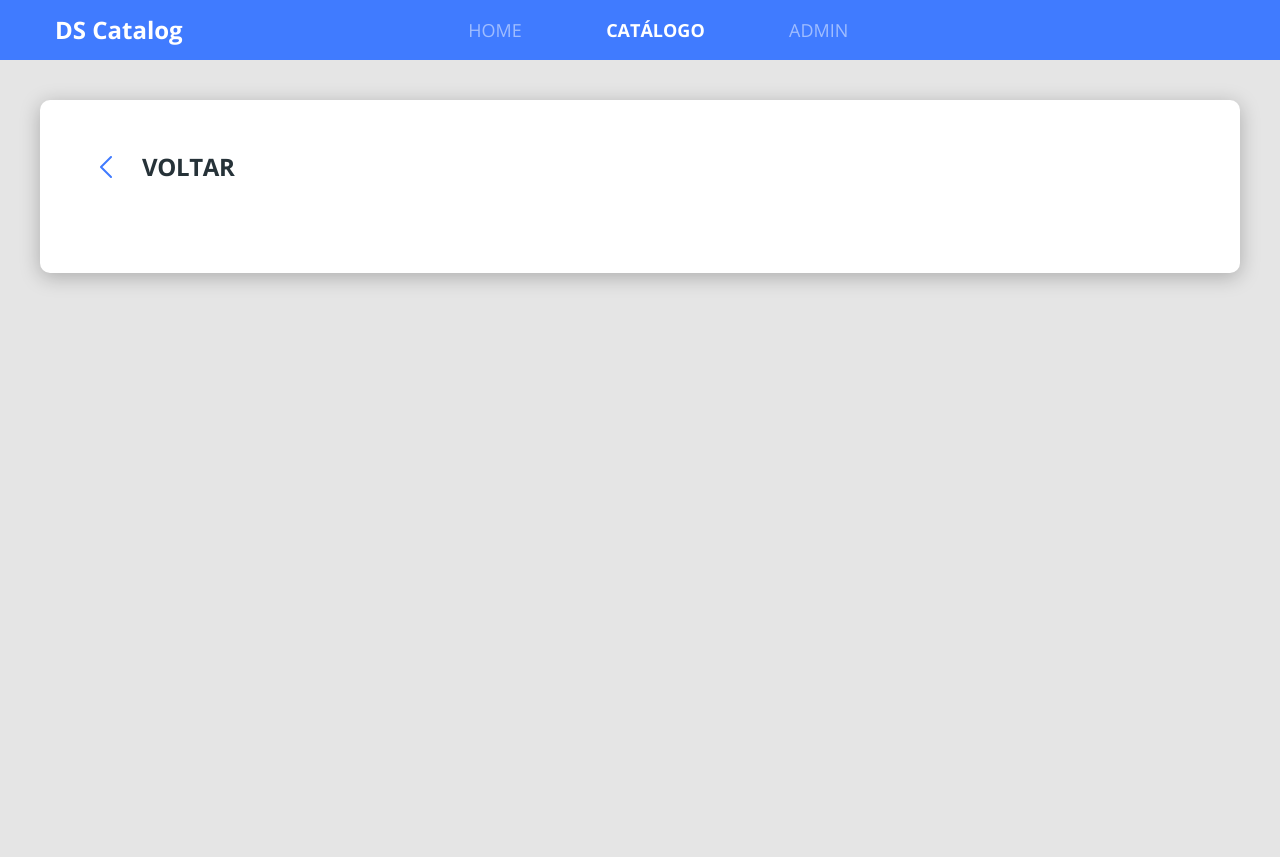
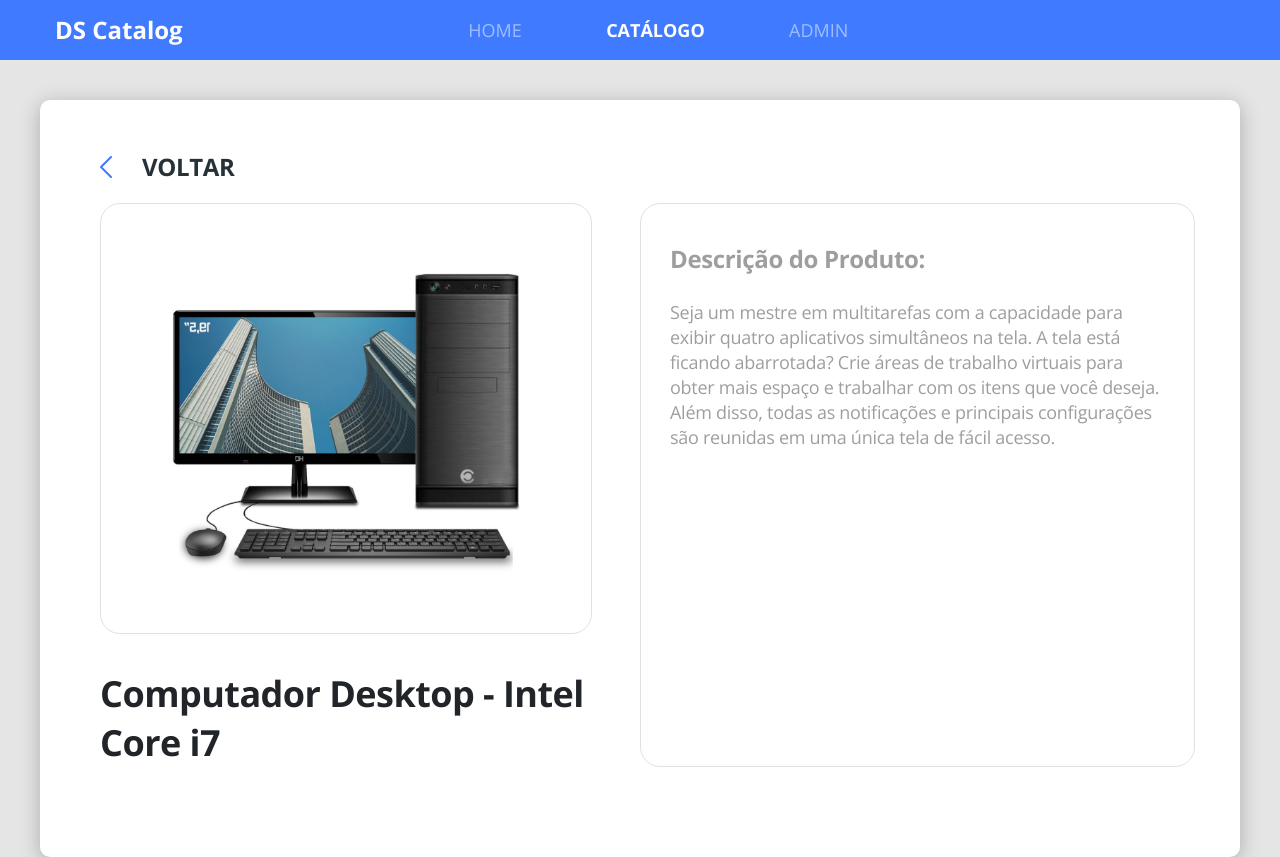
Before and after one commit to DiegoWanBorges/DsCatalog, a React (Create React App) app in the folder front-web/: page /products/1 in a window 1280 px wide. Before the commit the page ends 800 px from the top, so only its background shows below. Built offline with nearby package versions, Linux system fonts and the light colour scheme.

Commit message:
Product Details - Part 3

```diff
--- a/front-web/src/pages/Catalog/components/ProductDetails/index.tsx
+++ b/front-web/src/pages/Catalog/components/ProductDetails/index.tsx
@@ -2,6 +2,7 @@
 import { Link, useParams } from 'react-router-dom'
 import './styles.scss'
 import { ReactComponent as ArrowIcon } from '../../../../core/assets/images/arrow.svg'
+import { ReactComponent as ProductImage } from '../../../../core/assets/images/product.svg'
 type ParamsType = {
     productId: string;
 }
@@ -20,9 +21,29 @@
                     <ArrowIcon className="icon-goback" />
                     <h1 className="text-goback">VOLTAR</h1>
                 </Link>
+                <div className="row">
+                    <div className="col-6 pr-5">
+                        <div className="product-details-card text-center">
+                            <ProductImage className="product-details-image" />
+                        </div>
+                        <h1 className="product-details-name">
+                            Computador Desktop - Intel Core i7
+                        </h1>
+                    </div>
+                    <div className="col-6 product-details-card">
+                        <h1 className="product-description-title">
+                            Descrição do Produto:
+                        </h1>
+                        <p className="product-description-text">
+                            Seja um mestre em multitarefas com a capacidade para exibir quatro aplicativos
+                            simultâneos na tela. A tela está ficando abarrotada?
+                            Crie áreas de trabalho virtuais para obter mais espaço e trabalhar com os
+                            itens que você deseja. Além disso, todas as notificações e principais
+                            configurações são reunidas em uma única tela de fácil acesso.
+                        </p>
+                    </div>
+                </div>
             </div>
-
-
         </div>
     )
 }
--- a/front-web/src/pages/Catalog/components/ProductDetails/styles.scss
+++ b/front-web/src/pages/Catalog/components/ProductDetails/styles.scss
@@ -16,6 +16,7 @@
 .product-details-goback{
     display: flex;
     align-items: center;
+    margin-bottom: 20px;
 }
 .text-goback{
     font-size: 24px;
@@ -23,3 +24,31 @@
     letter-spacing: -0.015em;
     color: #263238;
 }
+.product-details-card{
+    border: 1px solid #E1E1E1;
+    border-radius: 20px;
+    padding: 38px 29px;
+}
+.product-details-image{
+    height: 353px;
+    width: 353px;
+}
+.product-description-title{
+    font-size: 24px;
+    line-height: 33px;
+    letter-spacing: -0.015em;
+    color: #9E9E9E;
+    margin-bottom: 25px;
+}
+.product-description-text{
+    font-size: 18px;
+    line-height: 25px;
+    letter-spacing: -0.015em;
+    color: #9E9E9E;
+}
+.product-details-name{
+    font-size: 36px;
+    line-height: 49px;
+    letter-spacing: -0.015em;
+    margin-top: 35px;
+}
```
Also changed, not shown: 1 other file (tests, documents, lock files or other folders).
